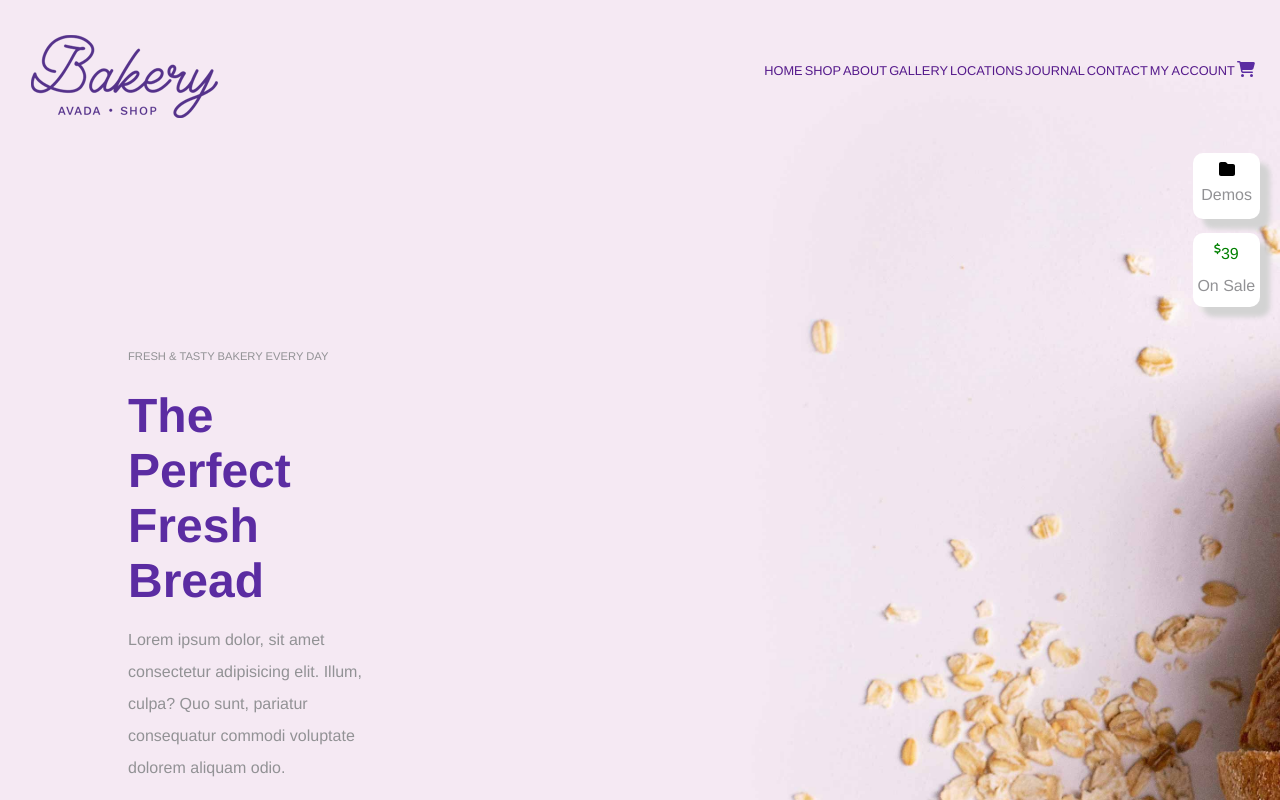
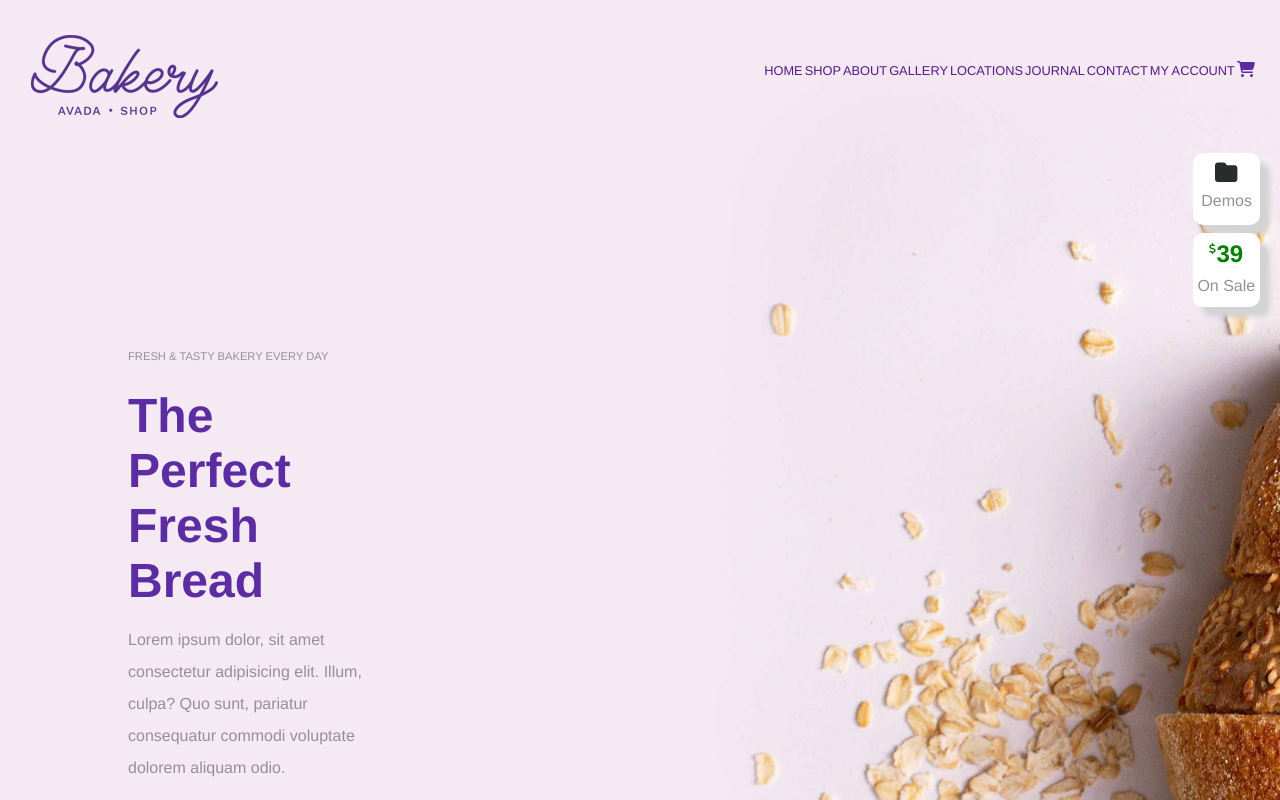
Before and after one commit to GianlucaSirianni/proj-html-vuejs, a Vue app: page / in a window 1280 px wide. Shown: the top 800 px of the page. Built offline with nearby package versions, Linux system fonts and the light colour scheme.

Commit message:
piccolewmodifiche header - completo

```diff
--- a/src/components/Header/HeaderComp.vue
+++ b/src/components/Header/HeaderComp.vue
@@ -35,7 +35,7 @@ export default {
 
 header {
   width: 100%;
-  height: 1000px;
+  height: 950px;
   background-image: url(../../assets/img/hero-header-bakery.jpg);
   background-size: cover;
   background-repeat: no-repeat;
--- a/src/components/Header/JumboTron.vue
+++ b/src/components/Header/JumboTron.vue
@@ -42,7 +42,6 @@
     width: 25%;
     padding: 2rem;
     margin-left: 4rem;
-
 }
 
 span{
@@ -57,6 +56,11 @@ span{
     color: green;
     position: absolute;
     top: 5px;
+}
+
+.fa-folder{
+    color: #282d2c;
+    font-size: 1.4rem;
 }
 
 
@@ -89,6 +93,8 @@ span{
 .sale{
     color: green;
     margin-left: 7px;
+    font-weight: bolder;
+    font-size: 1.5rem;
 }
 
 p{
```
